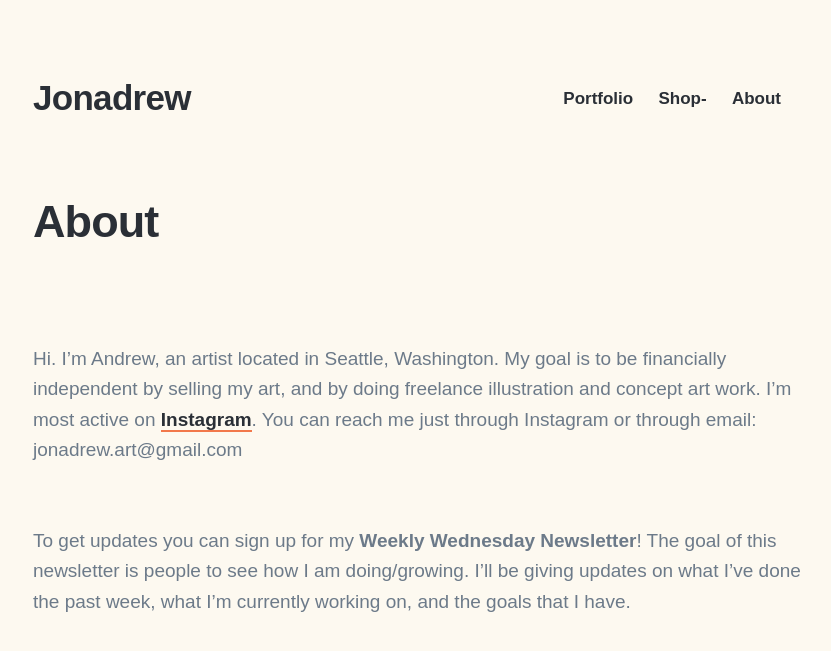
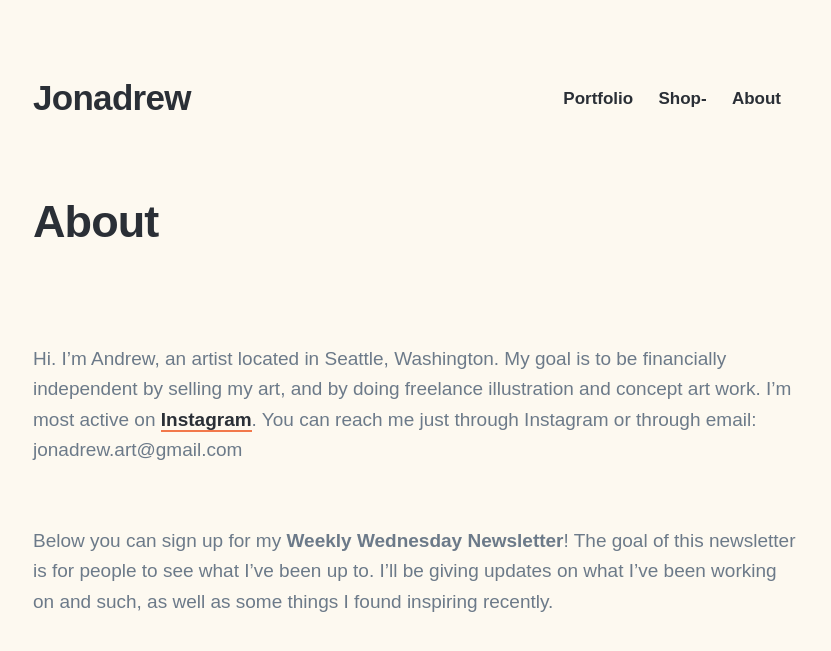
Before and after one commit to andrwyoung/jonadrew-v4, a Jekyll site: the page built from _pages/about.md, in a window 1280 px wide, cut to the strip 0-709 px from the top of the page. Shown: the top 651 px of the strip, without its empty margins (223-1054 px from the left). Built offline with Jekyll 4.4.1, drawn with Linux system fonts in a browser that asks for light colours; nearby versions of some CDN libraries; some web fonts are replaced.

Commit message:
message change

```diff
--- a/_pages/about.md
+++ b/_pages/about.md
@@ -7,8 +7,7 @@ Hi. I'm Andrew, an artist located in Seattle, Washington. My goal is to be finan
 
 <br />
 
-To get updates you can sign up for my **Weekly Wednesday Newsletter**! The goal of this newsletter is people to see how I am doing/growing. I'll be giving updates on what I've done the past week, what I'm currently working on, and the goals that I have.
-
+Below you can sign up for my **Weekly Wednesday Newsletter**! The goal of this newsletter is for people to see what I've been up to. I'll be giving updates on what I've been working on and such, as well as some things I found inspiring recently.
 
 <br />
 <center>
```
